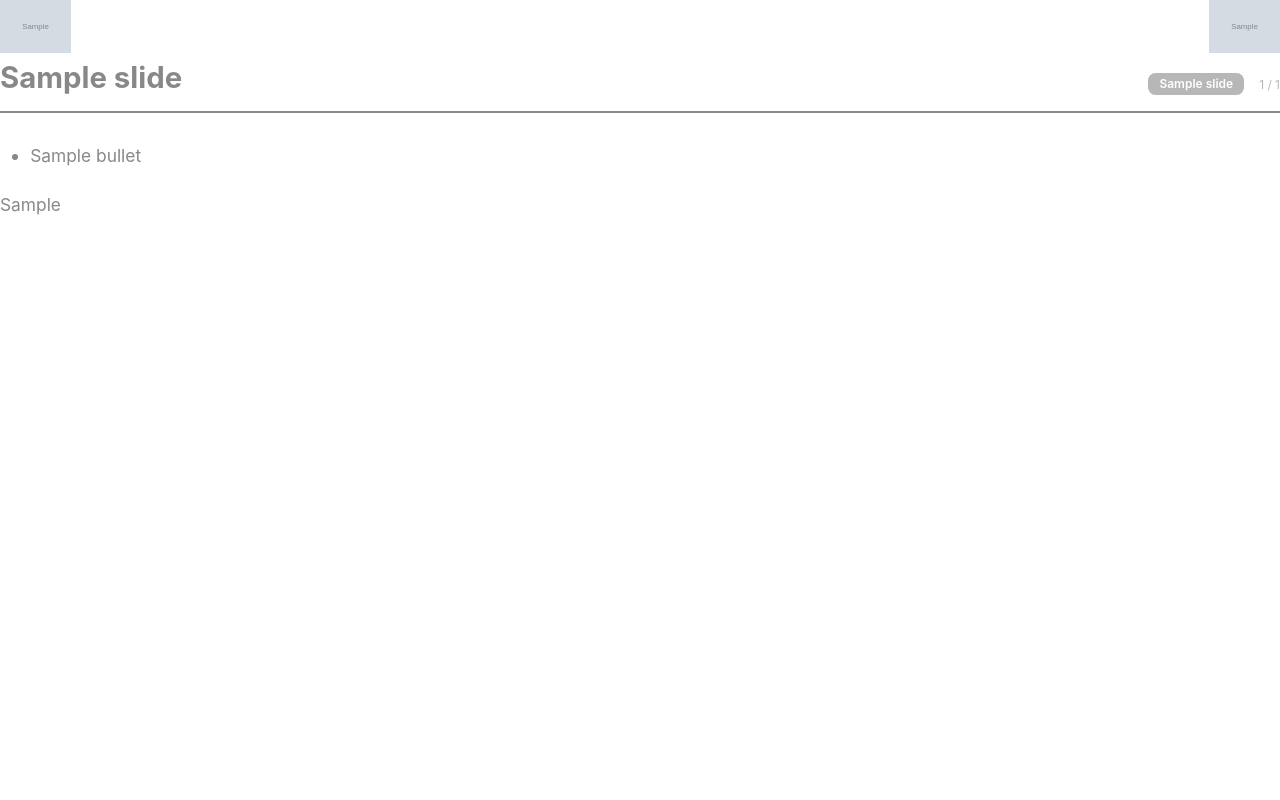
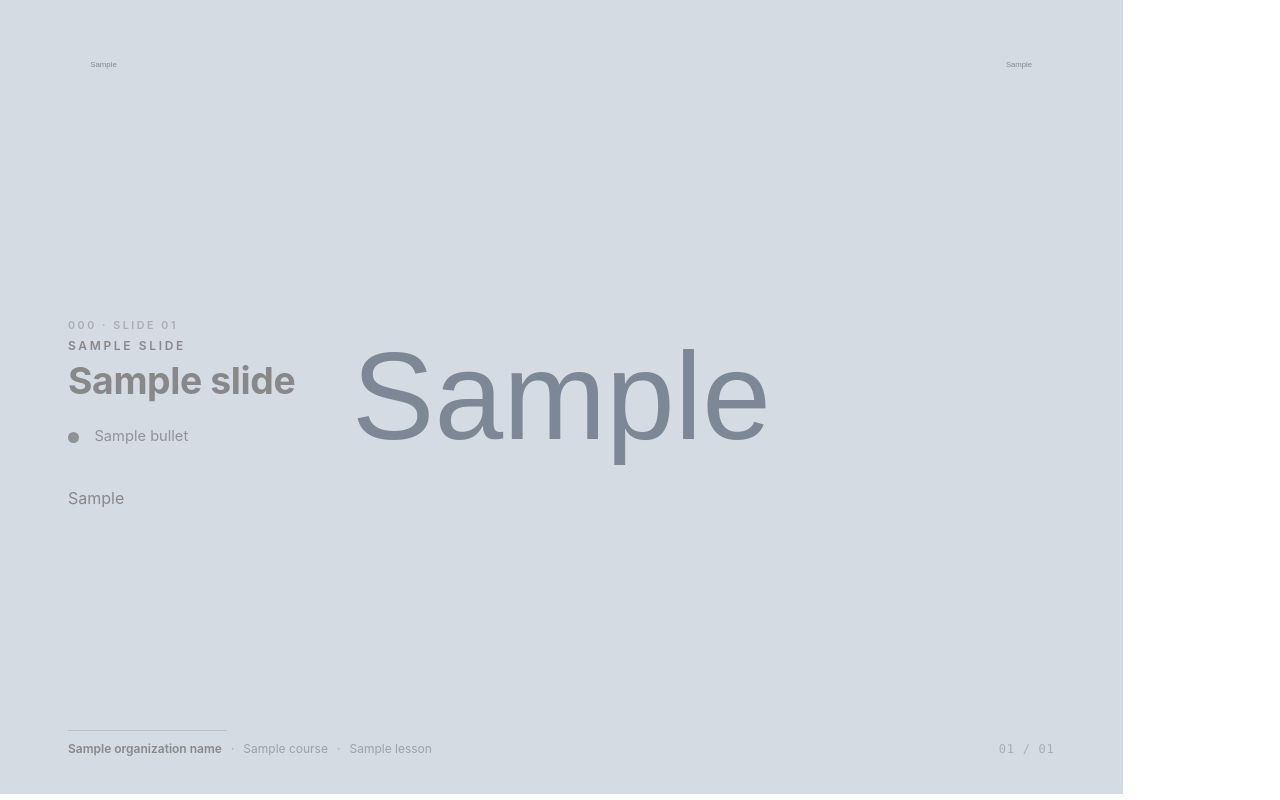
Before and after one commit to micheleDibi/a4u, a Python web app: template backend/app/templates/lesson_slides_pdf.html.j2 in a window 1280 px wide. Run offline with Jinja, Linux system fonts and the light colour scheme; the template is opened without the code that fills it: most values are stand-ins (such as "Sample title", 1, 10 or a date in 2020); grey boxes marked "Sample" are stand-in pictures.

Commit message:
fix(slides-pdf): match exported PDF layout to SlideTemplatePreview
Rewrote lesson_slides_pdf.html.j2 to mirror the React preview component
rather than the previous bare bullet-list layout:

- @page margin = 0 → full-bleed slides; the "safe zone" comes from
  the slide's own internal padding (18mm sides, 50mm top, 38mm bottom),
  matching the preview's 6%/5% percentages on a 297×210mm page.
- Background image renders edge-to-edge via .slide-bg with the
  template's background_opacity_pct; fallback gradient using
  primary/secondary colors at low alpha when no image is set.
- Logo left/right pinned at top inset, max 14mm tall.
- Body: small uppercase tag (lesson_code + slide nn), uppercase
  chapter label in primary_color (slide.type_label), 28pt title,
  bullets with gradient dots (primary→secondary), then assets.
- Footer: thin 42mm rule + organization · course · lesson title,
  page counter "01 / NN" right-aligned in mono.

Sizes converted from the preview's container-query units to absolute
mm/pt that look correct at A4 landscape (28pt title, 11pt bullets,
9pt meta — matching the proportional ratios in the preview).

Co-Authored-By: Claude Opus 4.7 (1M context) <noreply@anthropic.com>

```diff
--- a/backend/app/templates/lesson_slides_pdf.html.j2
+++ b/backend/app/templates/lesson_slides_pdf.html.j2
@@ -8,131 +8,151 @@
     *, *::before, *::after { box-sizing: border-box; }
     html, body { margin: 0; padding: 0; }
     body {
-      font-family: "{{ tpl.font_family }}", "Inter", "DejaVu Sans",
-                    "Liberation Sans", sans-serif;
+      font-family: "{{ tpl.font_family }}", "Inter", "Helvetica",
+                    "Arial", sans-serif;
       color: {{ tpl.text_color }};
     }
 
-    /* Pagina: A4 landscape per layout slide. Margine derivato dal
-       template (`margin_mm`), con un floor di 8mm per garantire
-       leggibilità anche con valori molto bassi. */
-    {% set _m = (tpl.margin_mm or 20) %}
-    {% set _m = (_m if _m >= 8 else 8) %}
+    /* Pagina: full-bleed A4 landscape (297×210 mm). Nessun margine
+       dell'@page: la "safe zone" è creata dal padding interno della
+       slide, replicando il 6% / 5% della preview. */
     @page {
       size: A4 landscape;
-      margin: {{ _m }}mm;
-      {% if tpl.logo_left_url or tpl.logo_right_url %}
-      @top-left {
-        content: element(pageHeader);
-      }
-      {% endif %}
-      @bottom-right {
-        content: counter(page) " / " counter(pages);
-        font-family: "{{ tpl.font_family }}", sans-serif;
-        font-size: 9pt;
-        color: {{ tpl.text_color }};
-      }
-      @bottom-left {
-        content: "{{ course.title|e }} — {{ lesson.title|e }}";
-        font-size: 9pt;
-        color: {{ tpl.text_color }};
-        opacity: 0.6;
-      }
+      margin: 0;
     }
 
-    /* Background image: copre tutta la slide (sotto il contenuto). */
+    /* Una slide = una pagina, occupa l'intero foglio. */
+    .slide {
+      position: relative;
+      width: 297mm;
+      height: 210mm;
+      overflow: hidden;
+      page-break-after: always;
+    }
+    .slide:last-child { page-break-after: auto; }
+
+    /* Background: immagine full-bleed con opacità dal template,
+       oppure gradient di default. Sotto al contenuto. */
     {% if tpl.background_image_url %}
-    .page-background {
-      position: fixed;
-      top: -{{ _m }}mm;
-      bottom: -{{ _m }}mm;
-      left: -{{ _m }}mm;
-      right: -{{ _m }}mm;
+    .slide-bg {
+      position: absolute;
+      top: 0; left: 0; right: 0; bottom: 0;
       background-image: url("{{ tpl.background_image_url }}");
       background-size: cover;
       background-position: center center;
       background-repeat: no-repeat;
-      opacity: {{ ((tpl.background_opacity_pct or 0) / 100.0) | round(3) }};
-      z-index: -100;
+      opacity: {{ ((tpl.background_opacity_pct or 100) / 100.0) | round(3) }};
+      z-index: 0;
+    }
+    {% else %}
+    .slide-bg {
+      position: absolute;
+      top: 0; left: 0; right: 0; bottom: 0;
+      background:
+        linear-gradient(135deg,
+          #ffffff 0%,
+          {{ tpl.primary_color }}0c 55%,
+          {{ tpl.secondary_color }}18 100%);
+      background-color: #fafafa;
+      z-index: 0;
     }
     {% endif %}
 
-    /* Header con logo: usato come `running()` element nel margin-box
-       @top-left, così appare su ogni slide. */
-    {% if tpl.logo_left_url or tpl.logo_right_url %}
-    .page-header {
-      position: running(pageHeader);
-      width: 100%;
+    /* Header: logo sinistra + logo destra, top 5% (10mm),
+       inset orizzontale 6% (≈18mm). */
+    .slide-header {
+      position: absolute;
+      top: 10mm;
+      left: 18mm;
+      right: 18mm;
       display: flex;
-      align-items: center;
+      align-items: flex-start;
       justify-content: space-between;
-      padding-bottom: 2mm;
+      gap: 8mm;
+      z-index: 5;
     }
-    .page-header .logo-left {
+    .slide-header .logo-left,
+    .slide-header .logo-right {
       max-height: 14mm;
-      max-width: 50mm;
+      max-width: 38mm;
+      object-fit: contain;
     }
-    .page-header .logo-right {
-      max-height: 14mm;
-      max-width: 50mm;
-      margin-left: auto;
+    .slide-header .logo-spacer {
+      visibility: hidden;
+      width: 1mm;
+      height: 1mm;
     }
-    {% endif %}
 
-    .slide {
-      page-break-after: always;
-      min-height: 16cm;
+    /* Body container: inset come la preview (sx 18mm, dx 24mm,
+       top 50mm, bottom 38mm), centrato verticalmente. */
+    .slide-body {
+      position: absolute;
+      left: 18mm;
+      right: 24mm;
+      top: 50mm;
+      bottom: 38mm;
       display: flex;
       flex-direction: column;
+      justify-content: center;
+      z-index: 2;
     }
-    .slide:last-child { page-break-after: auto; }
-
-    .slide-header {
-      border-bottom: 2px solid {{ tpl.primary_color }};
-      padding-bottom: 0.4cm;
-      margin-bottom: 0.6cm;
-      display: flex;
-      align-items: baseline;
-      justify-content: space-between;
-      gap: 1cm;
+    .slide-tag {
+      font-size: 8pt;
+      font-weight: 600;
+      text-transform: uppercase;
+      letter-spacing: 0.24em;
+      opacity: 0.55;
+      color: {{ tpl.text_color }};
+    }
+    .slide-chapter {
+      margin-top: 1.5mm;
+      font-size: 9pt;
+      font-weight: 600;
+      text-transform: uppercase;
+      letter-spacing: 0.22em;
+      color: {{ tpl.primary_color }};
     }
     .slide-title {
-      font-size: 22pt;
+      margin: 2mm 0 0;
+      font-size: 28pt;
       font-weight: 700;
-      color: {{ tpl.primary_color }};
-      margin: 0;
-      flex: 1;
-    }
-    .slide-meta {
-      font-size: 9pt;
+      line-height: 1.05;
+      letter-spacing: -0.01em;
       color: {{ tpl.text_color }};
-      opacity: 0.6;
-      white-space: nowrap;
-    }
-    .slide-meta .slide-type {
-      display: inline-block;
-      padding: 0.1cm 0.3cm;
-      border-radius: 0.2cm;
-      background: {{ tpl.secondary_color }};
-      color: white;
-      font-weight: 600;
-      margin-right: 0.3cm;
     }
 
-    .slide-body {
-      flex: 1;
-      font-size: 13pt;
-      line-height: 1.55;
+    /* Bullet con dot a gradiente come nella preview. */
+    .slide-bullets {
+      margin: 7mm 0 0;
+      padding: 0;
+      list-style: none;
     }
-    .slide-body ul {
-      list-style: disc;
-      padding-left: 0.8cm;
-      margin: 0.2cm 0 0.6cm 0;
+    .slide-bullets li {
+      display: flex;
+      align-items: flex-start;
+      gap: 4mm;
+      font-size: 11pt;
+      line-height: 1.4;
+      margin: 0 0 3mm;
+      opacity: 0.88;
+      color: {{ tpl.text_color }};
     }
-    .slide-body li { margin-bottom: 0.3cm; }
+    .slide-bullets li::before {
+      content: "";
+      flex-shrink: 0;
+      width: 3mm;
+      height: 3mm;
+      margin-top: 1.5mm;
+      border-radius: 50%;
+      background: linear-gradient(135deg,
+        {{ tpl.primary_color }},
+        {{ tpl.secondary_color }});
+    }
 
+    /* Asset (diagrammi, formule, tabelle, esempi) sotto i bullet. */
+    .slide-assets { margin-top: 5mm; }
     .slide-asset {
-      margin: 0.4cm 0;
+      margin: 3mm 0;
       max-width: 100%;
     }
     .slide-asset svg { max-width: 100%; height: auto; }
@@ -140,84 +160,132 @@
     .slide-asset table {
       width: 100%;
       border-collapse: collapse;
-      font-size: 10pt;
+      font-size: 9pt;
     }
     .slide-asset th, .slide-asset td {
-      border: 1px solid #ccc;
-      padding: 0.15cm 0.3cm;
+      border: 0.5pt solid #ccc;
+      padding: 1mm 2mm;
       text-align: left;
     }
     .slide-asset .caption {
-      font-size: 9pt;
+      font-size: 8pt;
       font-style: italic;
-      color: {{ tpl.text_color }};
       opacity: 0.7;
-      margin-top: 0.2cm;
+      margin-top: 1mm;
       text-align: center;
     }
     .slide-asset .placeholder {
-      border: 1px dashed #ccc;
-      padding: 0.5cm;
-      font-size: 10pt;
+      border: 0.5pt dashed #ccc;
+      padding: 4mm;
+      font-size: 9pt;
       color: #888;
       text-align: center;
-      border-radius: 0.2cm;
+      border-radius: 1mm;
     }
 
+    /* Footer: linea sottile + organizzazione · corso, page counter dx. */
     .slide-footer {
-      margin-top: auto;
-      padding-top: 0.5cm;
-      border-top: 1px solid #e5e5e5;
+      position: absolute;
+      left: 18mm;
+      right: 18mm;
+      bottom: 10mm;
+      display: flex;
+      align-items: flex-end;
+      justify-content: space-between;
+      gap: 6mm;
+      z-index: 5;
+    }
+    .slide-footer .author-line {
+      width: 42mm;
+      height: 0.3mm;
+      background: {{ tpl.text_color }};
+      opacity: 0.3;
+    }
+    .slide-footer .author-meta {
+      margin-top: 2.5mm;
       font-size: 9pt;
-      font-style: italic;
       color: {{ tpl.text_color }};
+    }
+    .slide-footer .author-meta .org {
+      font-weight: 600;
+    }
+    .slide-footer .author-meta .sep {
+      opacity: 0.6;
+      margin: 0 1.5mm;
+    }
+    .slide-footer .author-meta .secondary {
       opacity: 0.7;
     }
-    .slide-footer .label {
-      font-style: normal;
-      font-weight: 600;
-      opacity: 1;
+    .slide-footer .page-counter {
+      font-family: "Menlo", "Consolas", monospace;
+      font-size: 9pt;
+      letter-spacing: 0.06em;
+      opacity: 0.55;
+      white-space: nowrap;
+      color: {{ tpl.text_color }};
     }
 
-    math { font-size: 13pt; }
+    math { font-size: 11pt; }
   </style>
 </head>
 <body>
-  {% if tpl.background_image_url %}
-  <div class="page-background"></div>
-  {% endif %}
+  {% for slide in slides %}
+  <div class="slide">
+    <div class="slide-bg"></div>
 
-  {% if tpl.logo_left_url or tpl.logo_right_url %}
-  <div class="page-header">
+    <div class="slide-header">
       {% if tpl.logo_left_url %}
         <img class="logo-left" src="{{ tpl.logo_left_url }}" alt="" />
+      {% else %}
+        <span class="logo-spacer"></span>
       {% endif %}
       {% if tpl.logo_right_url %}
         <img class="logo-right" src="{{ tpl.logo_right_url }}" alt="" />
+      {% else %}
+        <span class="logo-spacer"></span>
       {% endif %}
     </div>
-  {% endif %}
 
-  {% for slide in slides %}
-  <div class="slide">
-    <div class="slide-header">
+    <div class="slide-body">
+      <div class="slide-tag">
+        {{ lesson.lesson_code }} · Slide {{ "%02d"|format(slide.slide_number) }}
+      </div>
+      <div class="slide-chapter">{{ slide.type_label }}</div>
       <h1 class="slide-title">{{ slide.title }}</h1>
-      <div class="slide-meta">
-        <span class="slide-type">{{ slide.type_label }}</span>
-        {{ slide.slide_number }} / {{ total_slides }}
-      </div>
-    </div>
-    <div class="slide-body">
+
       {% if slide.bullets %}
-      <ul>
+      <ul class="slide-bullets">
         {% for b in slide.bullets %}
         <li>{{ b }}</li>
         {% endfor %}
       </ul>
       {% endif %}
+
+      {% if slide.assets_html %}
+      <div class="slide-assets">
         {% for asset_html in slide.assets_html %}
         <div class="slide-asset">{{ asset_html|safe }}</div>
         {% endfor %}
+      </div>
+      {% endif %}
+    </div>
+
+    <div class="slide-footer">
+      <div>
+        <div class="author-line"></div>
+        <div class="author-meta">
+          {% if organization_name %}
+          <span class="org">{{ organization_name }}</span>
+          <span class="sep">·</span>
+          {% endif %}
+          <span class="secondary">{{ course.title }}</span>
+          <span class="sep">·</span>
+          <span class="secondary">{{ lesson.title }}</span>
+        </div>
+      </div>
+      <div class="page-counter">
+        {{ "%02d"|format(slide.slide_number) }} / {{ "%02d"|format(total_slides) }}
+      </div>
     </div>
   </div>
   {% endfor %}
```
Lines whose indentation alone changed are shown as unchanged.
